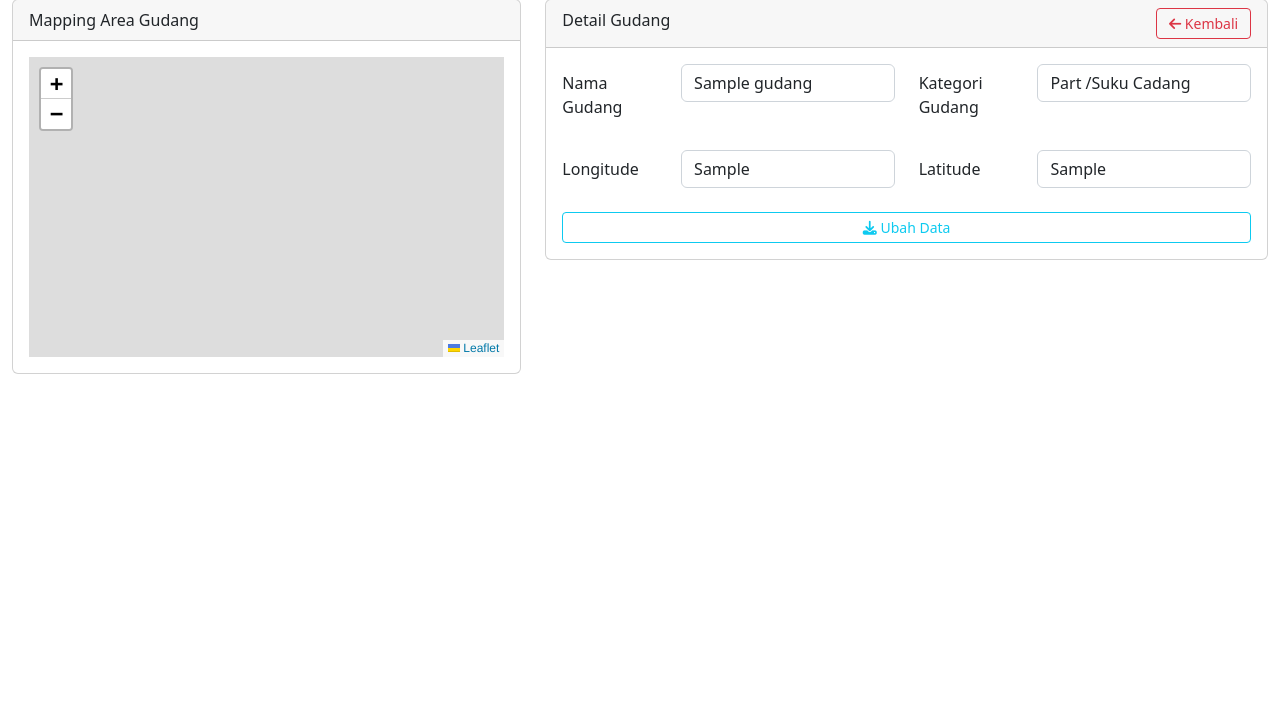
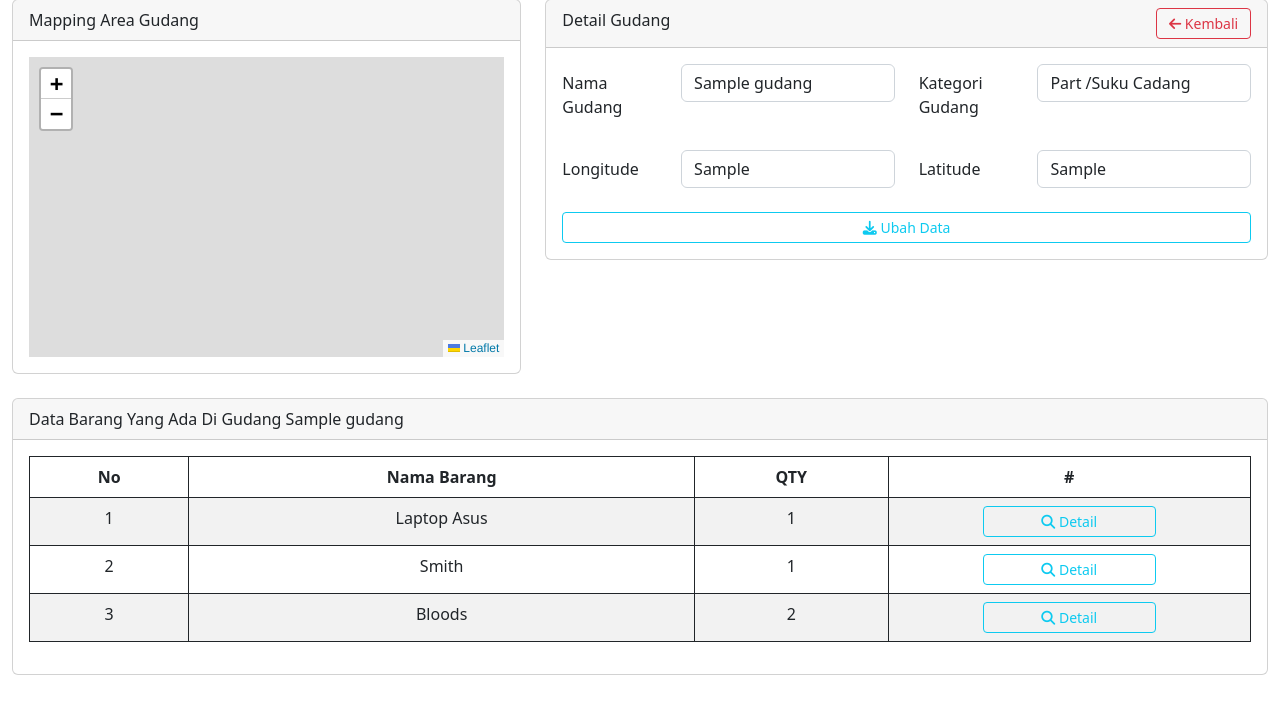
Before and after one commit to naufalfaza/pergudangan, a PHP site: page /pages/detail_gudang.php?id=1 in a window 1280 px wide. Shown: the part 81-800 px from the top of the page. Run offline with PHP 8.4, Linux system fonts and the light colour scheme; data comes from the database, SQL or seed files in the repository; tables that the repository leaves empty hold one stand-in row (values such as "Sample post"); data that the repository does not hold is empty; some libraries are stand-ins or nearby versions.

Commit message:
Pergudangan WEB Update Naufal

```diff
--- a/config.php
+++ b/config.php
@@ -54,6 +54,15 @@ class config{
 		return $hasil;
 	}
 
+	// MENAMPILKAN DETAIL BARANG YANG ADA DIGUDANG
+	function detail_barang_gudang($id){
+		$data = mysql_query("select * from barang where id_gudang = '$id'");
+		while($d = mysql_fetch_array($data)){
+			$hasil[] = $d;
+		}
+		return $hasil;
+	}
+
 	// PROSES PENGINPUTAN BARANG
 	function input_barang($nama,$kategori,$qty,$id_gudang,$harga,$status){
 		mysql_query("insert into barang  (nama,kategori,qty,id_gudang,harga,status) values('$nama','$kategori','$qty','$id_gudang','$harga','$status')");
--- a/index.php
+++ b/index.php
@@ -21,9 +21,6 @@
       </button>
       <div class="collapse navbar-collapse" id="navbarSupportedContent">
         <ul class="navbar-nav me-auto mb-2 mb-lg-0">
-          <li class="nav-item">
-            <a class="nav-link active" aria-current="page" href="dashboard.php"><i class="fas fa-home"></i> Dashboard</a>
-          </li>
           <li class="nav-item">
             <a class="nav-link" href="barang.php"><i class="fas fa-database"></i> Barang</a>
           </li>
--- a/pages/detail_gudang.php
+++ b/pages/detail_gudang.php
@@ -50,7 +50,7 @@
 										<select class="form-control" id="kategori" name="kategori" required>
 											<option></option>
                                             <?php
-                                            if ($data['kategori'] == "elekronik") {
+                                            if ($data['kategori'] == "elektronik") {
                                                 $el = "selected"; $ba = ""; $ma = ""; $mi = ""; $pa = "";
                                             } elseif ($data['kategori'] == "baju") {
                                                 $el = ""; $ba = "selected"; $ma = ""; $mi = ""; $pa = "";
@@ -98,6 +98,41 @@
 				</div>
 			</div>
 		</div>
+		<div class="col-md-12">
+			<br>
+			<div class="card">
+				<div class="card-header">
+					Data Barang Yang Ada Di Gudang <?php echo $data['nama'] ?>
+				</div>
+				<div class="card-body">
+					<div class="col-md-12">
+						<table class="table table-striped table-bordered border-dark">
+						  <thead>
+						    <tr>
+						      <th class="text-center">No</th>
+						      <th class="text-center">Nama Barang</th>
+						      <th class="text-center">QTY</th>
+						      <th class="text-center">#</th>
+						    </tr>
+						  </thead>
+						  <tbody>
+						  	<?php
+								$no = 1;
+								foreach ($db->detail_barang_gudang($data['id']) as $result) {
+						  	?>
+						    <tr>
+						      <td class="text-center"><?php echo $no++; ?></td>
+						      <td class="text-center"><?php echo $result['nama']; ?></td>
+						      <td class="text-center"><?php echo $result['qty']; ?></td>
+						      <td class="text-center"><a href="detail_barang.php?id=<?=$result['id']?>" class="btn btn-outline-info btn-sm col-md-6"><i class="fas fa-search"></i> Detail</a></td>
+						    </tr>
+							<?php } ?>
+						  </tbody>
+						</table>
+					</div>
+				</div>
+			</div>
+		</div>
 	</div>
 </div>
 <?php include '../struktur/foot.php' ?>
```
Also changed, not shown: pages/detail_barang.php (+20 -2 lines).
